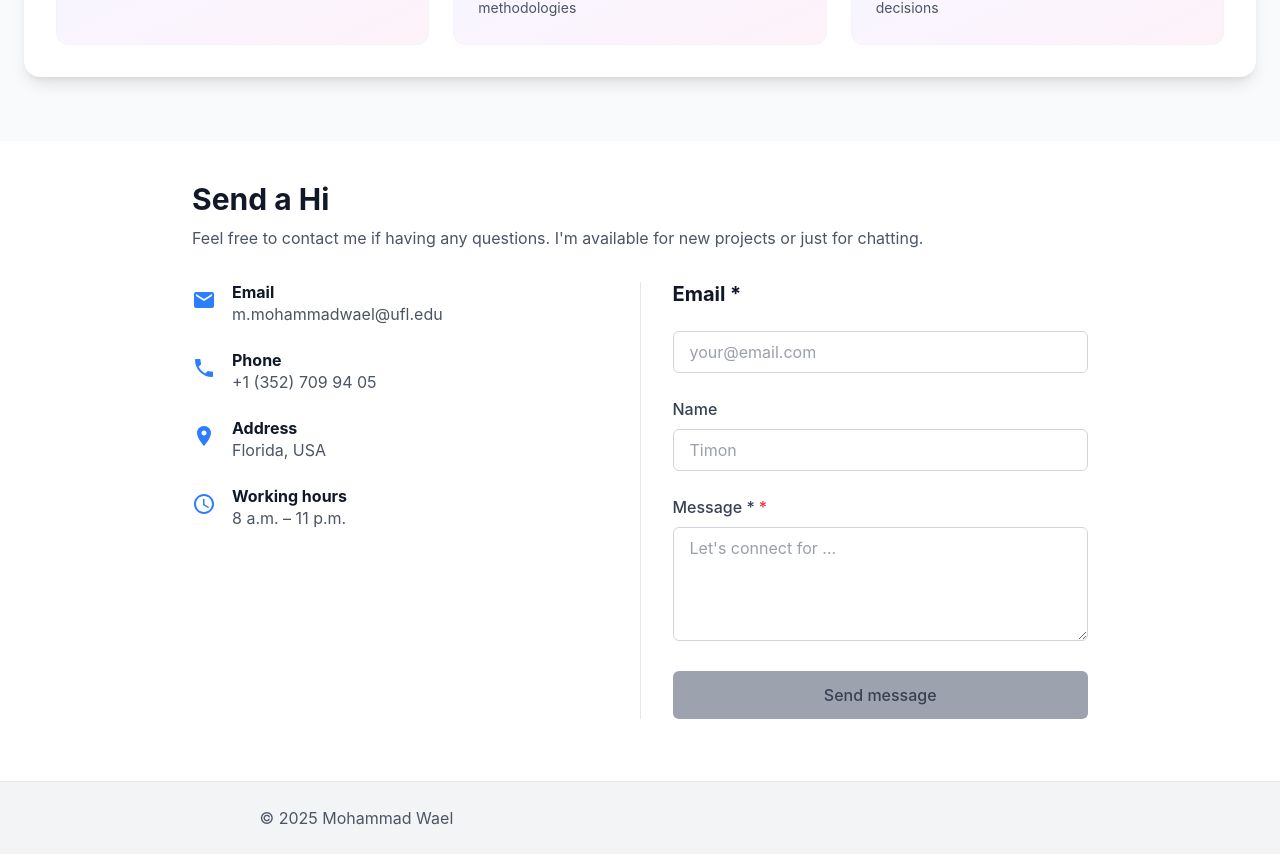
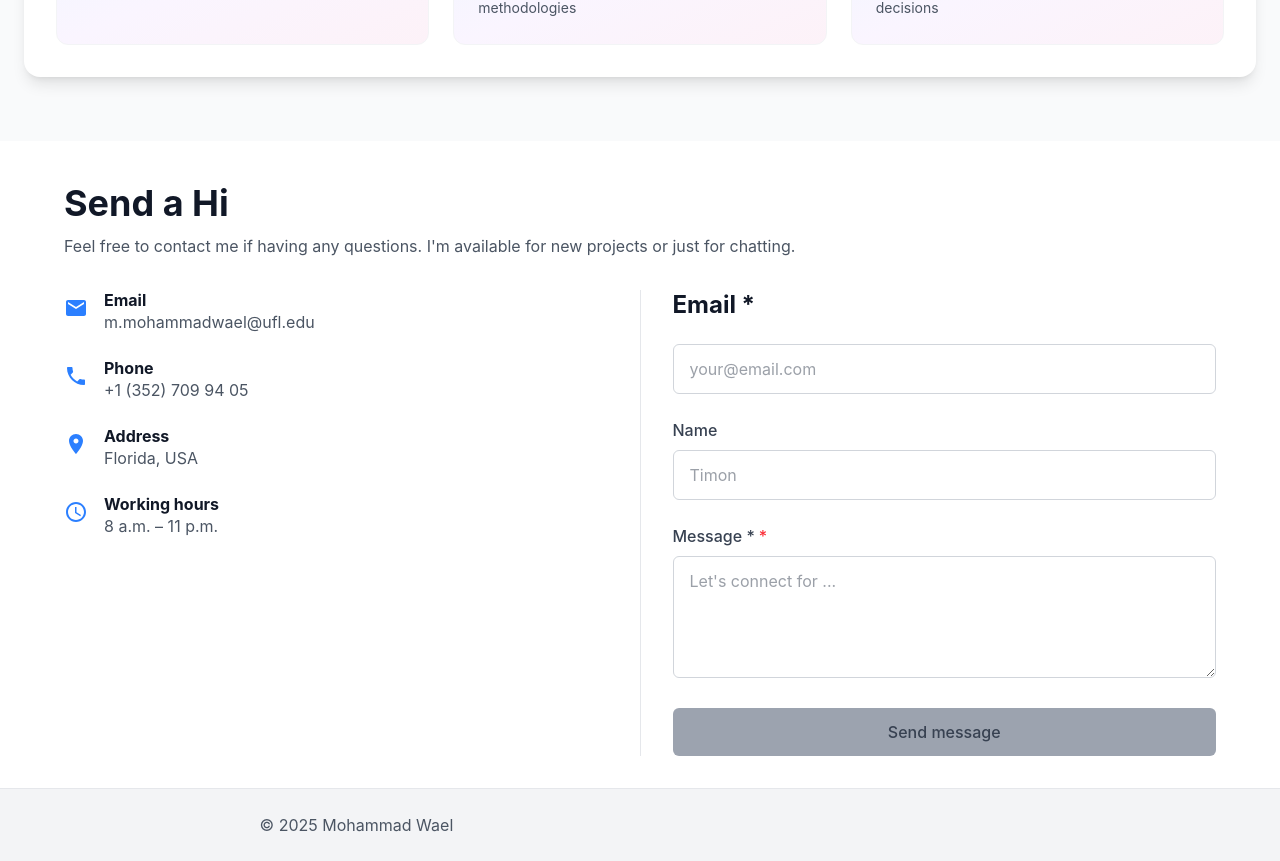
Before and after one commit to itswael/portfolio-frontend, a React (Vite) app: page / in a window 1280 px wide. Shown: the part 8176-9037 px from the top of the page. Built offline with nearby package versions, Linux system fonts and the light colour scheme; no server answers; some icons are missing; a web font is replaced by a local one.

Commit message:
integrated with imported css

```diff
--- a/src/components/Contact.jsx
+++ b/src/components/Contact.jsx
@@ -3,6 +3,7 @@ import { Email, Phone, LocationOn, Schedule, CheckCircle, Error } from '@mui/ico
 import { Alert, Snackbar, CircularProgress } from '@mui/material';
 import emailService from '../services/emailService';
 import contactConfig from '../data/contactConfig.json';
+import { componentStyles, cn } from '../theme';
 
 const Contact = () => {
     // Form state
@@ -89,33 +90,33 @@ const Contact = () => {
 
     const { contact, ui } = contactConfig;
     return (
-        <div id="contact" className="max-w-4xl h-160 mx-auto pt-10 pb-40">
+        <div id="contact" className={cn(componentStyles.layout.container, "pt-10 pb-8")}>
             {/* Header Section */}
             <div className="mb-8">
-                <h1 className="text-3xl font-bold mb-2">{ui.headings.main}</h1>
-                <p className="text-gray-600">{ui.headings.description}</p>
+                <h1 className={cn(componentStyles.heading.h2, "mb-2")}>{ui.headings.main}</h1>
+                <p className={componentStyles.text.muted}>{ui.headings.description}</p>
             </div>
 
             <div className="flex flex-col md:flex-row gap-8">
                 {/* Contact Information Section */}
                 <div className="md:w-1/2 space-y-6">
                     <ContactItem
-                        icon={<Email className="text-blue-500" />}
+                        icon={<Email className={componentStyles.icon.primary} />}
                         title={ui.labels.email}
                         content={contact.email}
                     />
                     <ContactItem
-                        icon={<Phone className="text-blue-500" />}
+                        icon={<Phone className={componentStyles.icon.primary} />}
                         title={ui.labels.phone}
                         content={contact.phone}
                     />
                     <ContactItem
-                        icon={<LocationOn className="text-blue-500" />}
+                        icon={<LocationOn className={componentStyles.icon.primary} />}
                         title={ui.labels.address}
                         content={contact.location}
                     />
                     <ContactItem
-                        icon={<Schedule className="text-blue-500" />}
+                        icon={<Schedule className={componentStyles.icon.primary} />}
                         title={ui.labels.workingHours}
                         content={contact.workingHours}
                     />
@@ -126,7 +127,7 @@ const Contact = () => {
 
                 {/* Contact Form Section */}
                 <div className="md:w-1/2">
-                    <h2 className="text-xl font-semibold mb-6">{ui.headings.formTitle}</h2>
+                    <h2 className={cn(componentStyles.heading.h4, "mb-6")}>{ui.headings.formTitle}</h2>
                     <form onSubmit={handleSubmit} className="space-y-6">
                         <InputField
                             placeholder={ui.placeholders.email}
@@ -156,11 +157,12 @@ const Contact = () => {
                         <button
                             type="submit"
                             disabled={!isFormValid || isSubmitting}
-                            className={`w-full py-3 px-4 rounded-md font-medium transition-all duration-300 flex items-center justify-center gap-2 ${
+                            className={cn(
+                                "w-full py-3 px-4 rounded-md font-medium transition-all duration-300 flex items-center justify-center gap-2",
                                 !isFormValid || isSubmitting
                                     ? 'bg-gray-400 cursor-not-allowed text-gray-700'
-                                    : 'bg-blue-600 hover:bg-blue-700 text-white hover:shadow-lg transform hover:-translate-y-0.5'
-                            }`}
+                                    : componentStyles.button.primary
+                            )}
                         >
                             {isSubmitting ? (
                                 <>
@@ -207,8 +209,8 @@ const ContactItem = ({ icon, title, content }) => {
         <div className="flex items-start gap-4">
             <div className="mt-1">{icon}</div>
             <div>
-                <h3 className="font-medium">{title}</h3>
-                <p className="text-gray-600">{content}</p>
+                <h3 className={componentStyles.text.body.split(' ')[0] + ' font-medium'}>{title}</h3>
+                <p className={componentStyles.text.muted}>{content}</p>
             </div>
         </div>
     );
@@ -232,16 +234,17 @@ const InputField = ({
         }
     };
 
-    const inputClasses = `w-full px-4 py-2 border rounded-md focus:outline-none focus:ring-2 transition-colors ${
+    const inputClasses = cn(
+        componentStyles.form.input,
         error
             ? 'border-red-500 focus:ring-red-500 focus:border-red-500'
-            : 'border-gray-300 focus:ring-blue-500 focus:border-blue-500'
-    }`;
+            : ''
+    );
 
     return (
         <div>
             {label && (
-                <label className="block font-medium mb-2">
+                <label className={componentStyles.form.label}>
                     {label}
                     {required && <span className="text-red-500 ml-1">*</span>}
                 </label>
@@ -266,7 +269,7 @@ const InputField = ({
                 />
             )}
             {error && (
-                <p className="mt-1 text-sm text-red-600 flex items-center gap-1">
+                <p className={cn(componentStyles.form.error, "flex items-center gap-1")}>
                     <Error fontSize="small" />
                     {error}
                 </p>
```
